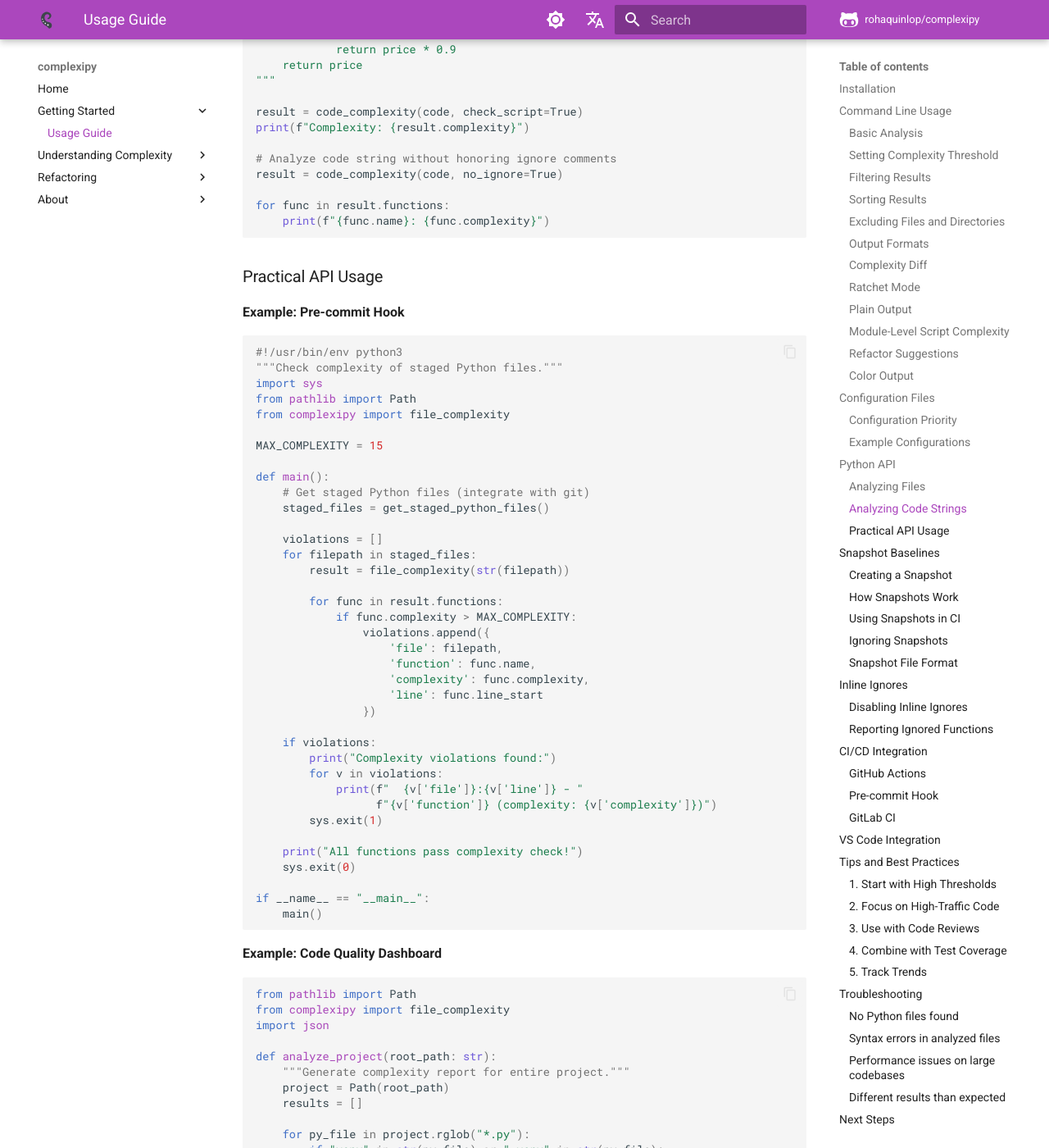
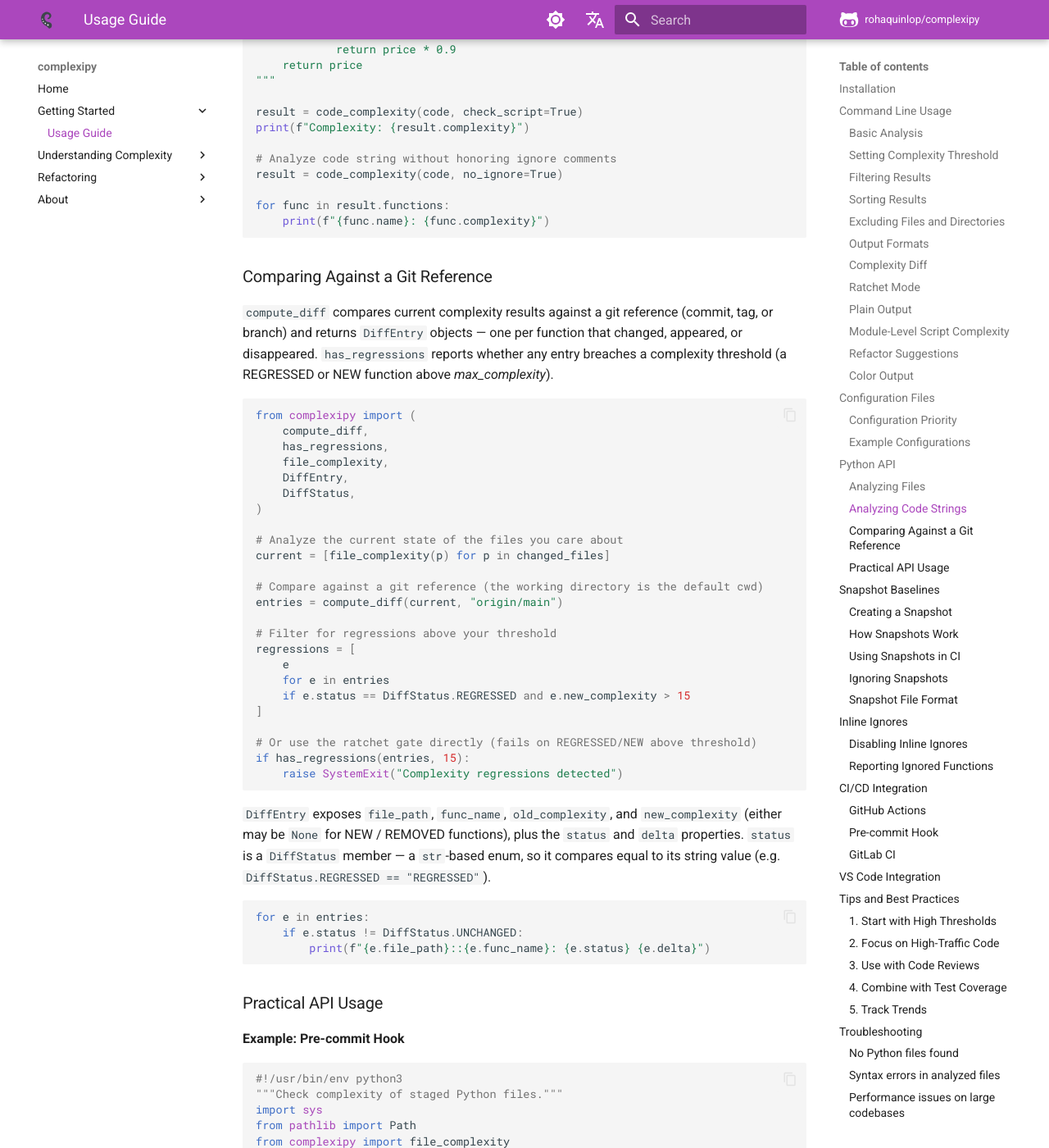
Before and after one commit to rohaquinlop/complexipy, an MkDocs documentation site: the page built from docs/usage-guide.md, in a window 1280 px wide and 1400 px high, scrolled down 7326 px. Shown: the whole window at 82% size. Built offline with MkDocs 1.6.1 and Material for MkDocs 9.7.7, drawn with Linux system fonts in a browser that asks for light colours; comment, search, counter and statistics services are not loaded.

Commit message:
feat(api): expose diff analysis in the public Python API

````diff
--- a/docs/usage-guide.md
+++ b/docs/usage-guide.md
@@ -393,6 +393,53 @@ result = code_complexity(code, no_ignore=True)
 
 for func in result.functions:
     print(f"{func.name}: {func.complexity}")
+```
+
+### Comparing Against a Git Reference
+
+`compute_diff` compares current complexity results against a git reference
+(commit, tag, or branch) and returns `DiffEntry` objects — one per function
+that changed, appeared, or disappeared. `has_regressions` reports whether any
+entry breaches a complexity threshold (a REGRESSED or NEW function above
+*max_complexity*).
+
+```python
+from complexipy import (
+    compute_diff,
+    has_regressions,
+    file_complexity,
+    DiffEntry,
+    DiffStatus,
+)
+
+# Analyze the current state of the files you care about
+current = [file_complexity(p) for p in changed_files]
+
+# Compare against a git reference (the working directory is the default cwd)
+entries = compute_diff(current, "origin/main")
+
+# Filter for regressions above your threshold
+regressions = [
+    e
+    for e in entries
+    if e.status == DiffStatus.REGRESSED and e.new_complexity > 15
+]
+
+# Or use the ratchet gate directly (fails on REGRESSED/NEW above threshold)
+if has_regressions(entries, 15):
+    raise SystemExit("Complexity regressions detected")
+```
+
+`DiffEntry` exposes `file_path`, `func_name`, `old_complexity`, and
+`new_complexity` (either may be `None` for NEW / REMOVED functions), plus the
+`status` and `delta` properties. `status` is a `DiffStatus` member — a
+`str`-based enum, so it compares equal to its string value (e.g.
+`DiffStatus.REGRESSED == "REGRESSED"`).
+
+```python
+for e in entries:
+    if e.status != DiffStatus.UNCHANGED:
+        print(f"{e.file_path}::{e.func_name}: {e.status} {e.delta}")
 ```
 
 ### Practical API Usage
````
Also changed, not shown: AGENTS.md (+6 -0 lines), complexipy/__init__.py (+10 -0 lines), docs/es/index.md (+13 -1 lines), docs/es/usage-guide.md (+47 -0 lines), docs/index.md (+13 -1 lines), 3 other files.
